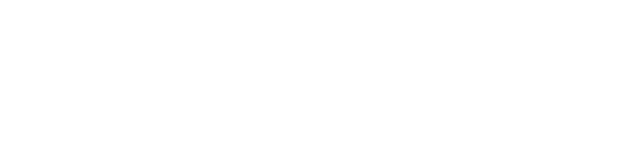
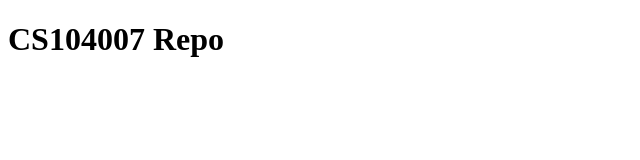
Before and after one commit to Kiana-101/CS104-Gitup, a plain HTML site: page index.html in a window 1280 px wide. Shown: the whole page, without its empty margins (0-640 px from the left). Drawn offline with Linux system fonts and the light colour scheme.

Commit message:
update index.html

```diff
--- a/index.html
+++ b/index.html
@@ -6,6 +6,6 @@
     <title>Document</title>
 </head>
 <body>
-
+    <h1>CS104007 Repo</h1>
 </body>
 </html>
```
